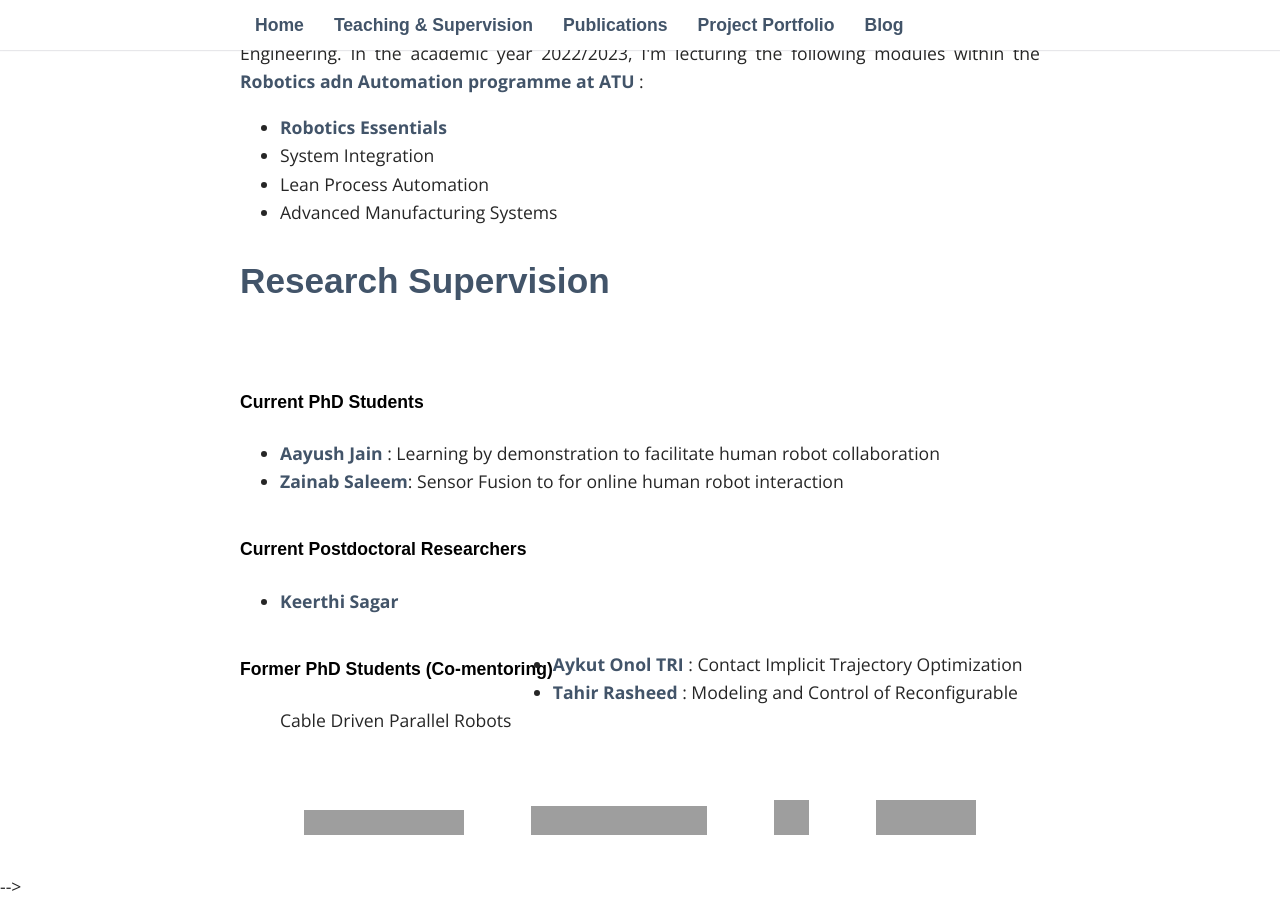
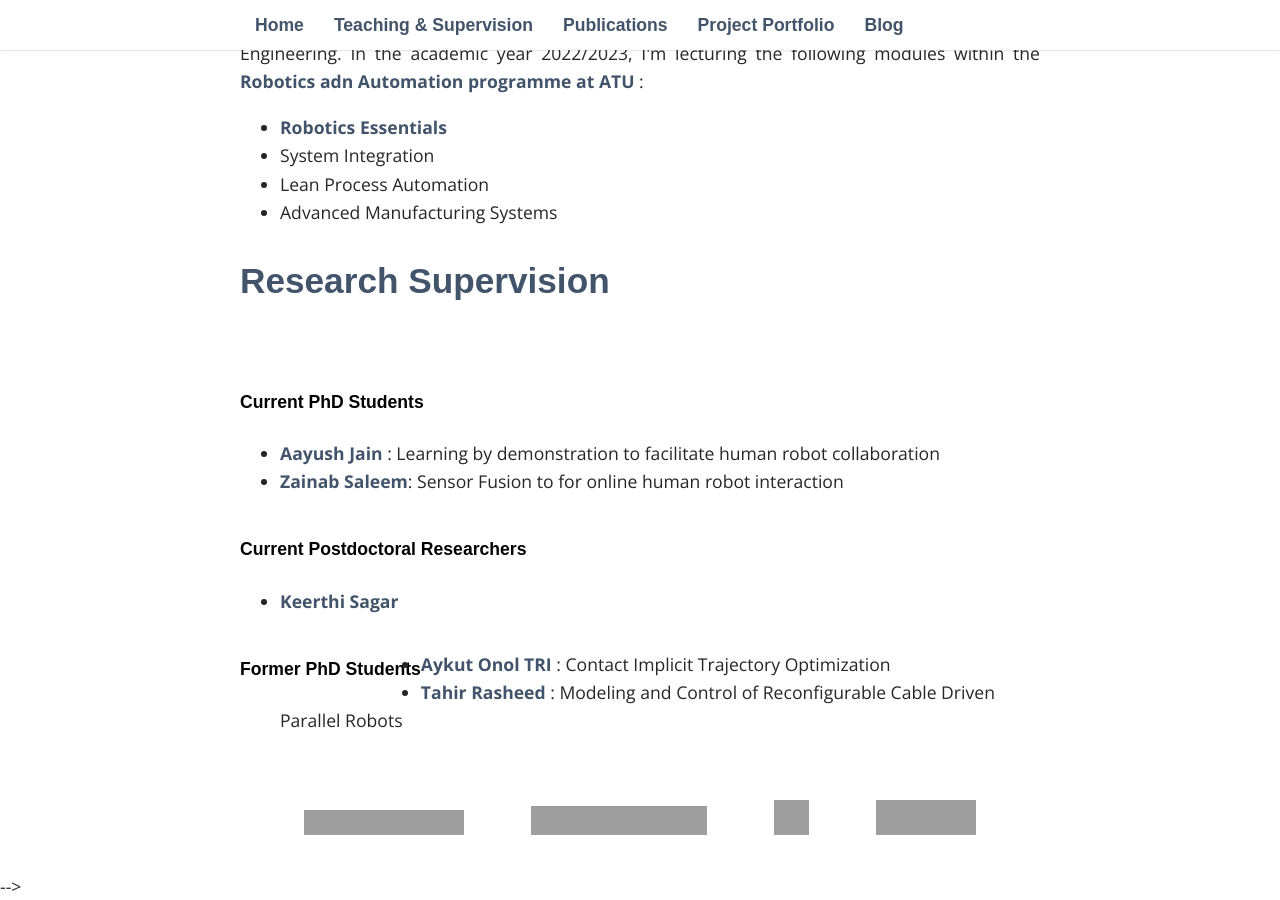
Before and after one commit to philip-long/philip-long.github.io, a Jekyll site: the page built from teaching/index.html, in a window 1280 px wide and 900 px high, scrolled down 330 px, cut to the strip 0-900 px from the top of the window. Built offline with Jekyll 4.4.1, drawn with Linux system fonts in a browser that asks for light colours; nearby versions of some CDN libraries; some web fonts are replaced; library files that are not in the unit come from our copies; grey boxes are pictures that could not be loaded.

Commit message:
Update index.html

```diff
--- a/teaching/index.html
+++ b/teaching/index.html
@@ -43,7 +43,7 @@ title: Teaching & Supervision
 </div>
 
 <div style="clear: both">
-    <h4 style="float: left">Former PhD Students (Co-mentoring)</h4>
+    <h4 style="float: left">Former PhD Students </h4>
 </div>
 
   <ul class="desc">
```
